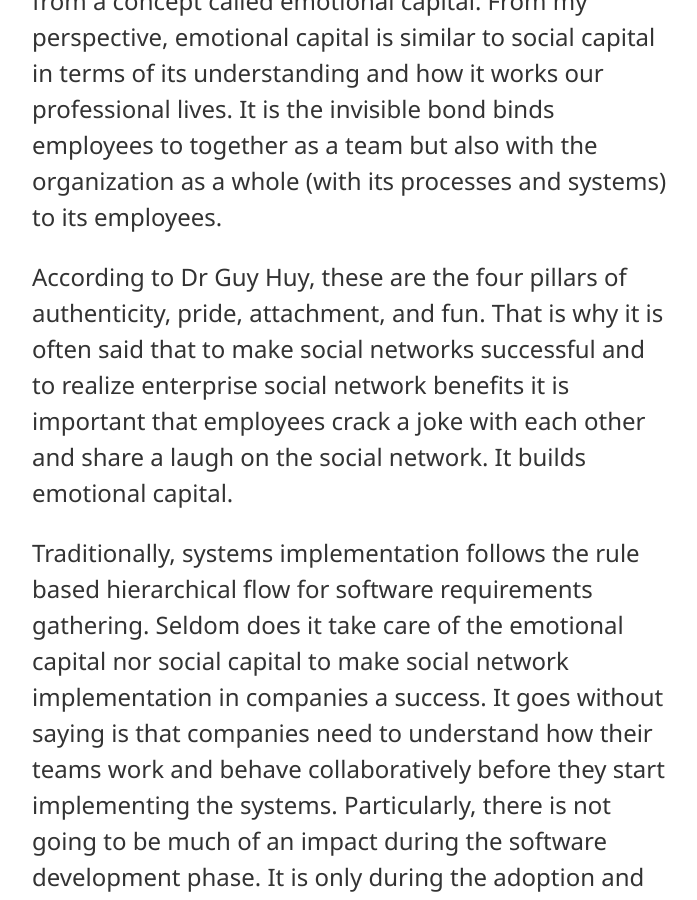
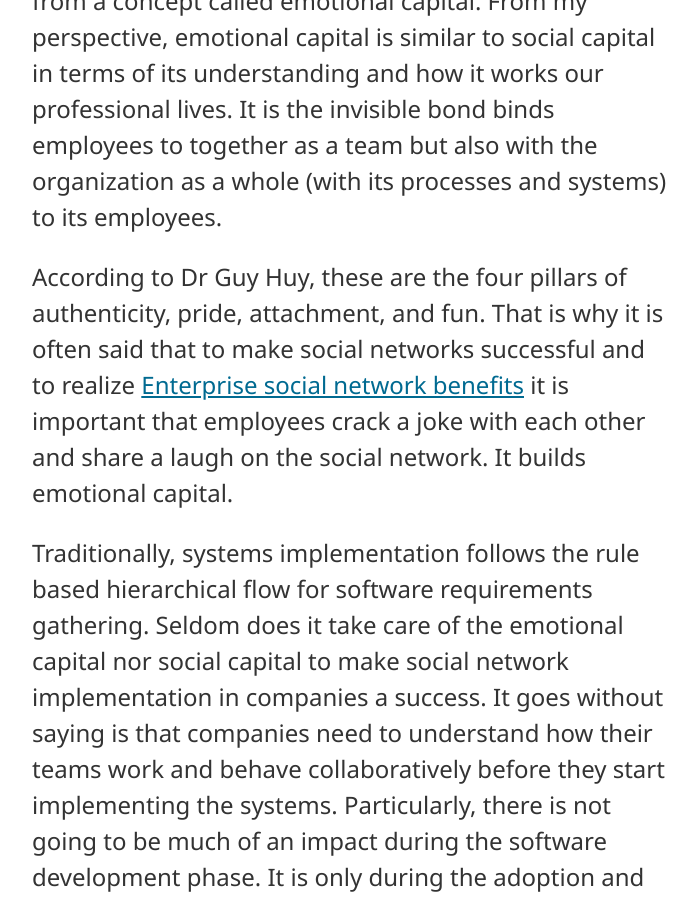
Before and after one commit to RamkumarYaragarla/worko, a Jekyll site: the page built from _posts/2017-12-15-Why emotions need to be invested in implementing social networks in workplaces.md, in a window 1280 px wide and 900 px high, scrolled down 968 px. Shown: the whole window, without its empty margins (288-985 px from the left). Built offline with Jekyll 4.4.1, drawn with Linux system fonts in a browser that asks for light colours; part of the change alters nothing that is shown.

```diff
--- a/_posts/2017-12-15-Why emotions need to be invested in implementing social networks in workplaces.md
+++ b/_posts/2017-12-15-Why emotions need to be invested in implementing social networks in workplaces.md
@@ -21,7 +21,7 @@ to its employees. </p>
 
 <p>According to Dr Guy Huy, these are the four pillars of authenticity, pride, attachment, and fun.
 
-That is why it is often said that to make social networks successful and to realize enterprise social network benefits it is important that employees crack a joke with each other and share a laugh on the social network.
+That is why it is often said that to make social networks successful and to realize <a href="http://www.workmonkeylabs.com/benefits-of-social-media-in-the-workplace-an-employee-perspective/"> Enterprise social network benefits</a> it is important that employees crack a joke with each other and share a laugh on the social network.
 It builds emotional capital. </p>
 
 Traditionally, systems implementation follows the rule based hierarchical flow for software requirements gathering.
```
